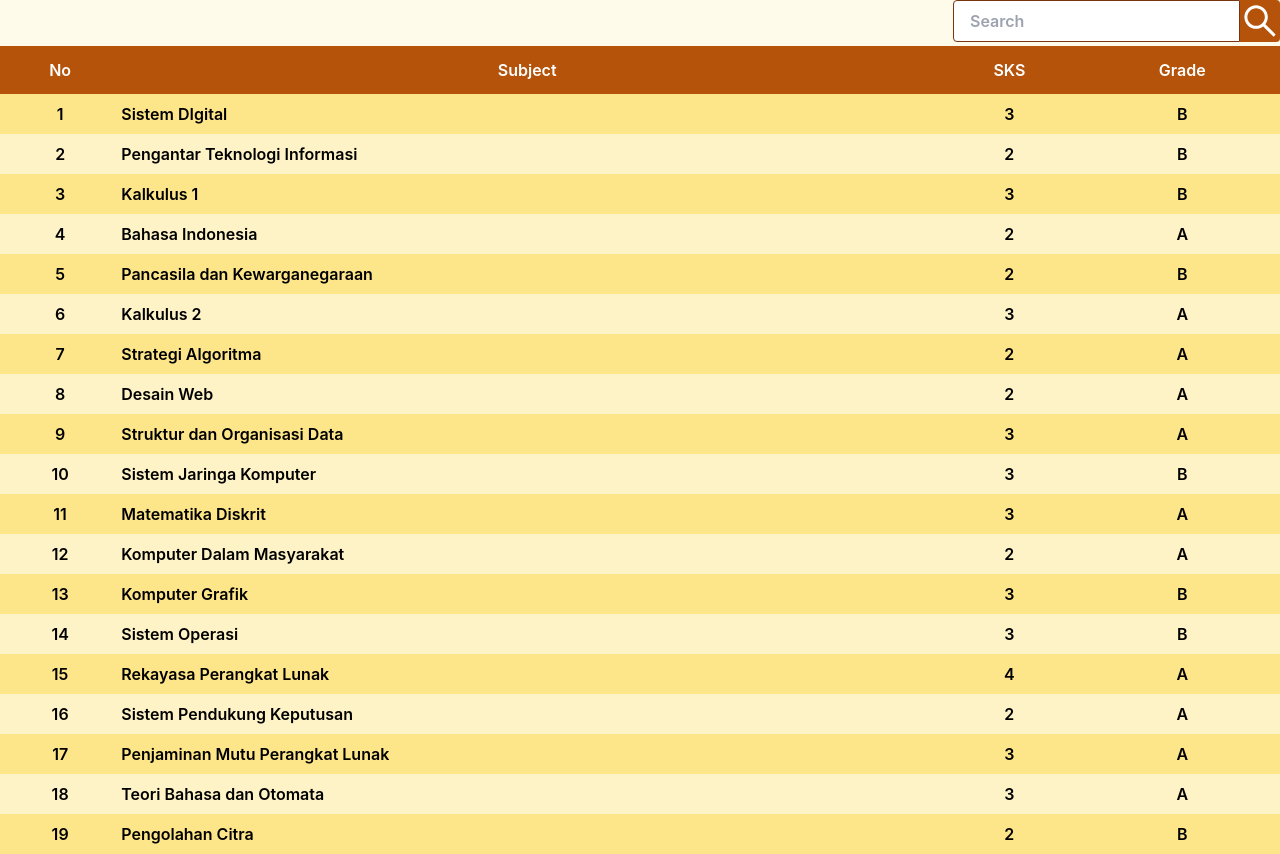
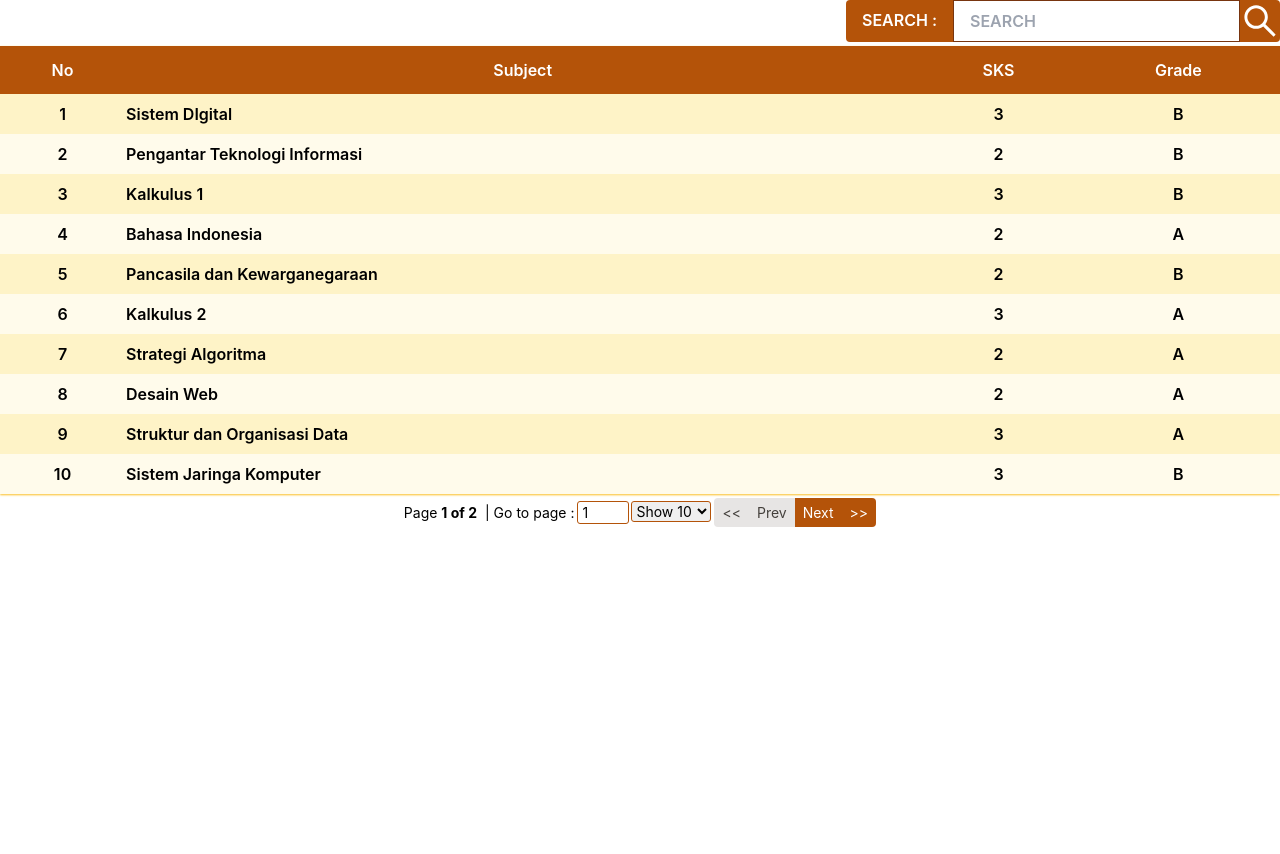
Before and after one commit to yogap19/my-portofolio, a Next.js app: page /scoreList in a window 1280 px wide. After the commit the page ends 800 px from the top, so only its background shows below. Built offline with nearby package versions, Linux system fonts and the light colour scheme.

Commit message:
pagination table

```diff
--- /dev/null
+++ b/pages/chartScore.js
@@ -0,0 +1,18 @@
+import React from 'react';
+import {
+  Chart as ChartJS,
+  CategoryScale,
+  LinearScale,
+  PointElement,
+  LineElement,
+  Title,
+  Tooltip,
+  Legend,
+} from 'chart.js';
+import { Line } from 'react-chartjs-2';
+
+function chartScore() {
+  return <div>chartScore</div>;
+}
+
+export default chartScore;
--- a/pages/cv.js
+++ b/pages/cv.js
@@ -9,10 +9,7 @@ function cv() {
       <ul>
         {data.map((cel, key) => {
           return (
-            <li
-              className="text-amber-700 hover:font-bold hover:text-amber-900"
-              key={key}
-            >
+            <li className="text-amber-700 hover:text-amber-900" key={key}>
               {cel.school} ( {cel.years} )
             </li>
           );
--- a/pages/descript.js
+++ b/pages/descript.js
@@ -6,7 +6,7 @@ export default function descript() {
       <div className="mx-[5rem] mt-[5rem]">
         <p className="text-amber-800 font-semibold max-w-3xl text-2xl">
           Hy, my name is <strong>Yoga Pramana</strong>, i am jurnior programmer,
-          I am interested in becoming a web developer, do you want hire me ?
+          I am interested in becoming a web developer
         </p>
         <button className="bg-amber-600 px-4 py-2 mt-2 text-white font-semibold hover:bg-amber-700 active:bg-amber-800 rounded-md">
           Hire me!
--- a/pages/experience.js
+++ b/pages/experience.js
@@ -4,7 +4,13 @@ function experience() {
   const data = [
     {
       job: 'PT. Idar buana (textil)',
-      years: '2',
+      date: '2015-2017',
+      years: '2 Years',
+    },
+    {
+      job: 'Rastekid (Kerja Praktek)',
+      date: '2021-2021',
+      years: '3 Month',
     },
   ];
   return (
@@ -13,11 +19,8 @@ function experience() {
       <ul>
         {data.map((cel, key) => {
           return (
-            <li
-              className="text-amber-700 hover:font-bold hover:text-amber-900"
-              key={key}
-            >
-              {cel.job} ( {cel.years} Years)
+            <li className="text-amber-700 hover:text-amber-900" key={key}>
+              {cel.job} | {cel.date} ( {cel.years})
             </li>
           );
         })}
--- /dev/null
+++ b/pages/globalFilter.js
@@ -0,0 +1,26 @@
+import React from 'react';
+import { AiOutlineSearch } from 'react-icons/ai';
+function globalFilter({ filter, setFilter }) {
+  return (
+    <div className="flex content-center mb-1 justify-end">
+      <div className="text-white font-semibold rounded-l uppercase flex content-center pt-2 px-4 bg-amber-700">
+        Search :
+      </div>
+      <input
+        className="bg-white uppercase text-amber-800 border border-amber-900 focus:outline-none focus:ring-0 focus:ring-amber-900 px-4 py-2 font-semibold"
+        placeholder="Search"
+        value={filter || ''}
+        onChange={(e) => setFilter(e.target.value)}
+      />
+      <button
+        type="submit"
+        id="search"
+        className="bg-amber-700 hover:bg-amber-800 active:bg-amber-900 rounded-r"
+      >
+        <AiOutlineSearch size={40} color="white" />
+      </button>
+    </div>
+  );
+}
+
+export default globalFilter;
--- a/pages/index.js
+++ b/pages/index.js
@@ -4,12 +4,15 @@ import Descript from './descript';
 import ScoreList from './scoreList';
 import Curiculum from './cv';
 import Experience from './experience';
+import ChartScore from './chartScore';
+import Project from './project';
 import Test from './test/table';
 import { useRef } from 'react';
 
 export default function Home() {
   const score = useRef();
   const cv = useRef();
+  const project = useRef();
 
   const scrollHandler = (ref) => {
     window.scrollTo({
@@ -21,7 +24,7 @@ export default function Home() {
   return (
     <Layout>
       <div
-        className="grid grid-cols-1 gap-4 md:grid-cols-1 lg:grid-cols-2"
+        className="grid grid-cols-1 gap-4 md:grid-cols-1 lg:grid-cols-1 xl:grid-cols-2"
         ref={cv}
       >
         <Descript />
@@ -40,17 +43,27 @@ export default function Home() {
           onClick={() => scrollHandler(cv.current)}
           className="button-fixed"
         >
-          CV
+          CC
         </button>
         <button
           onClick={() => scrollHandler(score.current)}
           className="button-fixed"
         >
-          DNS
+          DNC
+        </button>
+        <button
+          onClick={() => scrollHandler(project.current)}
+          className="button-fixed"
+        >
+          PJC
         </button>
       </div>
-      <div ref={score}>
+      <div ref={score} className="grid grid-cols-1  mx-4">
         <ScoreList />
+        {/* <ChartScore /> */}
+      </div>
+      <div ref={project} className="mt-10">
+        {/* <Project /> */}
       </div>
     </Layout>
   );
--- /dev/null
+++ b/pages/project.js
@@ -0,0 +1,57 @@
+import Image from 'next/image';
+import React from 'react';
+import image1 from '../src/boy.png';
+import image2 from '../src/boy.png';
+import image3 from '../src/boy.png';
+import { Carousel } from 'react-responsive-carousel';
+import 'react-responsive-carousel/lib/styles/carousel.min.css';
+
+// import { Swiper, SwiperSlide } from 'swiper/react';
+
+// Import Swiper styles
+// import 'swiper/css';
+
+function project() {
+  return (
+    <div className="container">
+      <Carousel showThumbs={false}>
+        <div>
+          <Image src={image1} alt="boy" style={{ width: 200, height: 200 }} />
+          <p className="legend">Legend 1</p>
+        </div>
+        <div>
+          <Image src={image2} alt="boy" style={{ width: 200, height: 200 }} />
+          <p className="legend">Legend 1</p>
+        </div>
+        <div>
+          <Image src={image3} alt="boy" style={{ width: 200, height: 200 }} />
+          <p className="legend">Legend 1</p>
+        </div>
+      </Carousel>
+
+      {/* <Swiper
+        spaceBetween={50}
+        slidesPerView={3}
+        onSlideChange={() => console.log('slide change')}
+        onSwiper={(swiper) => console.log(swiper)}
+        EffectFade={true}
+      > */}
+      {/* <SwiperSlide>
+          <Image src={image1} style={{ width: 200, height: 200 }} />
+        </SwiperSlide>
+        <SwiperSlide>
+          <Image src={image1} style={{ width: 200, height: 200 }} />
+        </SwiperSlide>
+        <SwiperSlide>
+          <Image src={image1} style={{ width: 200, height: 200 }} />
+        </SwiperSlide>
+        <SwiperSlide>
+          <Image src={image1} style={{ width: 200, height: 200 }} />
+        </SwiperSlide>
+        ...
+      </Swiper> */}
+    </div>
+  );
+}
+
+export default project;
--- a/pages/scoreList.js
+++ b/pages/scoreList.js
@@ -1,8 +1,15 @@
-import React, { useEffect, useMemo, useRef } from 'react';
-import { useTable, useSortBy } from 'react-table';
+import React, { useMemo, useRef } from 'react';
+import {
+  useTable,
+  useSortBy,
+  useGlobalFilter,
+  useFilters,
+  usePagination,
+} from 'react-table';
 import DATA from './db/data';
 import { AiOutlineSearch } from 'react-icons/ai';
 import { BsSortDownAlt, BsSortUpAlt } from 'react-icons/bs';
+import GlobalFilter from './globalFilter';
 // import SCORE from './db/DATA_BODY.json';
 // import { COLUMNS } from './db/column';
 
@@ -16,23 +23,37 @@ export default function table() {
     getTableBodyProps,
     headerGroups,
     footerGroups,
-    rows,
+    page,
+    nextPage,
+    previousPage,
+    canNextPage,
+    canPreviousPage,
+    pageOptions,
     prepareRow,
+    gotoPage,
+    pageCount,
+    setPageSize,
+    state,
+    setGlobalFilter,
   } = useTable(
     {
       columns,
       data,
     },
-    useSortBy
+    useFilters,
+    useGlobalFilter,
+    useSortBy,
+    usePagination
   );
-
+  const { globalFilter, pageIndex, pageSize } = state;
   return (
     <div className="container mx-auto">
-      <div className="flex content-center mb-1 justify-end">
+      {/* <div className="flex content-center mb-1 justify-end">
         <input
-          className="bg-white text-amber-800 border border-amber-900 focus:outline-none focus:ring-1 focus:ring-amber-900 rounded-l px-4 py-2 font-semibold"
+          className="bg-white text-amber-800 border border-amber-900 focus:outline-none focus:ring-0 focus:ring-amber-900 rounded-l px-4 py-2 font-semibold"
           placeholder="Search"
           id="search"
+          onChange={(e) => setGlobalFilter(e.target.value)}
         />
         <button
           type="submit"
@@ -41,8 +62,13 @@ export default function table() {
         >
           <AiOutlineSearch size={40} color="white" />
         </button>
-      </div>
-      <table {...getTableProps()} className="container" ref={scoreRef}>
+      </div> */}
+      <GlobalFilter filter={globalFilter} setFilter={setGlobalFilter} />
+      <table
+        {...getTableProps()}
+        className="container  border-amber-700 shadow-sm shadow-amber-400"
+        ref={scoreRef}
+      >
         <thead>
           {headerGroups.map((headerGroup) => (
             <tr {...headerGroup.getHeaderGroupProps()}>
@@ -68,15 +94,15 @@ export default function table() {
           ))}
         </thead>
         <tbody {...getTableBodyProps()}>
-          {rows.map((row, key) => {
+          {page.map((row, key) => {
             prepareRow(row);
             return (
               <tr
                 {...row.getRowProps()}
                 className={
                   key % 2 == 0
-                    ? 'bg-amber-200 hover:bg-gray-300'
-                    : 'bg-amber-100 hover:bg-gray-300'
+                    ? 'bg-amber-100 hover:bg-gray-300'
+                    : 'bg-amber-50 hover:bg-gray-300'
                 }
               >
                 {row.cells.map((cell) => {
@@ -105,6 +131,77 @@ export default function table() {
             ))}
           </tfoot> */}
       </table>
+      <div className="flex justify-center mt-1 text-[14px]">
+        <span className="mt-1 mr-2">
+          Page{' '}
+          <strong>
+            {pageIndex + 1} of {pageOptions.length}
+          </strong>
+        </span>
+        <span>
+          | Go to page :{' '}
+          <input
+            type="number"
+            defaultValue={pageIndex + 1}
+            onChange={(e) => {
+              const pageNumber = e.target.value
+                ? Number(e.target.value) - 1
+                : 0;
+              gotoPage(pageNumber);
+            }}
+            min={1}
+            max={pageCount}
+            className="w-[50px] pl-1 mt-1 mr-1 rounded-sm outline outline-1 outline-amber-700 focus:outline-amber-400"
+          />
+        </span>
+        <select
+          value={pageSize}
+          onChange={(e) => setPageSize(Number(e.target.value))}
+          className="rounded-sm outline outline-1 outline-amber-700 focus:outline-amber-400 mr-1 h-fit mt-1"
+        >
+          {[5, 10, 25, 50].map((pageSize) => (
+            <option key={pageSize} value={pageSize}>
+              Show {pageSize}
+            </option>
+          ))}
+        </select>
+        <button
+          onClick={() => gotoPage(0)}
+          disabled={!canPreviousPage}
+          className={
+            canPreviousPage
+              ? 'button-primary rounded-l'
+              : 'button-disable rounded-l'
+          }
+        >
+          {'<<'}
+        </button>
+        <button
+          className={canPreviousPage ? 'button-primary' : 'button-disable'}
+          onClick={() => previousPage()}
+          disabled={!canPreviousPage}
+        >
+          Prev
+        </button>
+        <button
+          className={canNextPage ? 'button-primary' : 'button-disable'}
+          onClick={() => nextPage()}
+          disabled={!canNextPage}
+        >
+          Next
+        </button>
+        <button
+          onClick={() => gotoPage(pageCount - 1)}
+          disabled={!canNextPage}
+          className={
+            canNextPage
+              ? 'button-primary rounded-r'
+              : 'button-disable rounded-r'
+          }
+        >
+          {'>>'}
+        </button>
+      </div>
     </div>
   );
 }
--- a/styles/globals.css
+++ b/styles/globals.css
@@ -8,7 +8,6 @@ body {
   margin: 0;
   font-family: -apple-system, BlinkMacSystemFont, Segoe UI, Roboto, Oxygen,
     Ubuntu, Cantarell, Fira Sans, Droid Sans, Helvetica Neue, sans-serif;
-  @apply bg-amber-50;
 }
 
 a {
@@ -20,11 +19,18 @@ thead {
   @apply bg-amber-700;
 }
 li {
-  @apply mx-2 text-white uppercase font-semibold hover:font-bold hover:text-yellow-300;
+  @apply mx-2 text-white uppercase font-semibold hover:text-yellow-300;
 }
 
 .button-fixed {
   @apply bg-gray-700 text-white font-semibold px-2 py-1 rounded-md m-2 opacity-30 hover:opacity-50 active:bg-black focus:opacity-100;
+}
+
+.button-primary {
+  @apply text-white outline-1 outline-amber-800 bg-amber-700 hover:bg-amber-800 active:bg-amber-900 px-2 py-1;
+}
+.button-disable {
+  @apply text-stone-700 outline-1 outline-amber-800 bg-stone-200 px-2 py-1;
 }
 
 th {
@@ -32,6 +38,10 @@ th {
 }
 .color-primary {
   @apply bg-amber-50;
+}
+
+.text-primary {
+  @apply text-amber-900 font-semibold;
 }
 
 .card {
```
Also changed, not shown: package.json (+7 -1 lines), pages/profile.js (+20 -18 lines), 1 other file (tests, documents, lock files or other folders). Lines whose indentation alone changed are shown as unchanged.
